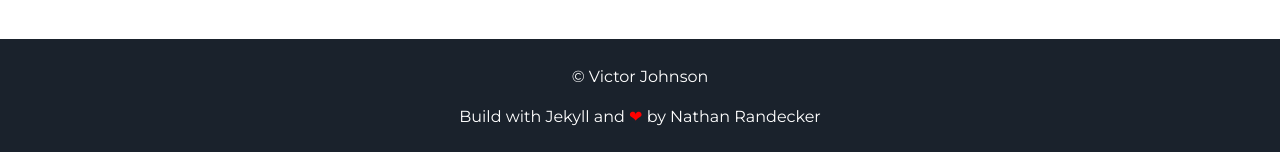
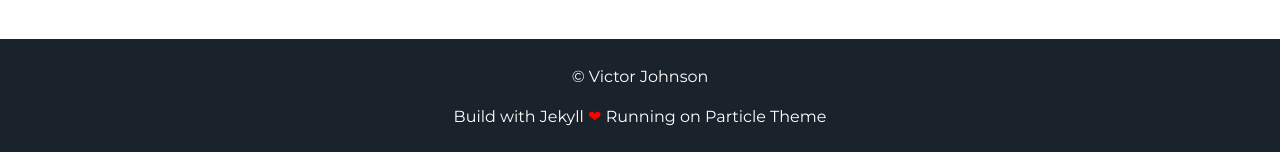
Before and after one commit to victorjohnsonk/victorjohnson.github.io, a Jekyll site: the page built from index.html, in a window 1280 px wide. Shown: the part 1549-1701 px from the top of the page. Built offline with Jekyll 4.4.1, drawn with Linux system fonts in a browser that asks for light colours.

Commit message:
Update footer.html

```diff
--- a/_includes/footer.html
+++ b/_includes/footer.html
@@ -1,6 +1,6 @@
 <footer class="footer">
     <p>&copy; {{site.username}}</p>
-    <p>Build with Jekyll and <span class="love">❤</span> by <a href="https://github.com/nrandecker">Nathan Randecker</a></p>
+    <p>Build with Jekyll <span class="love">❤</span> Running on Particle Theme</p>
 </footer>
 <script src="//cdn.jsdelivr.net/particles.js/2.0.0/particles.min.js"></script>
 <script src="{{ "/assets/js/sweet-scroll.min.js" | prepend: site.baseurl }}"></script>
```
